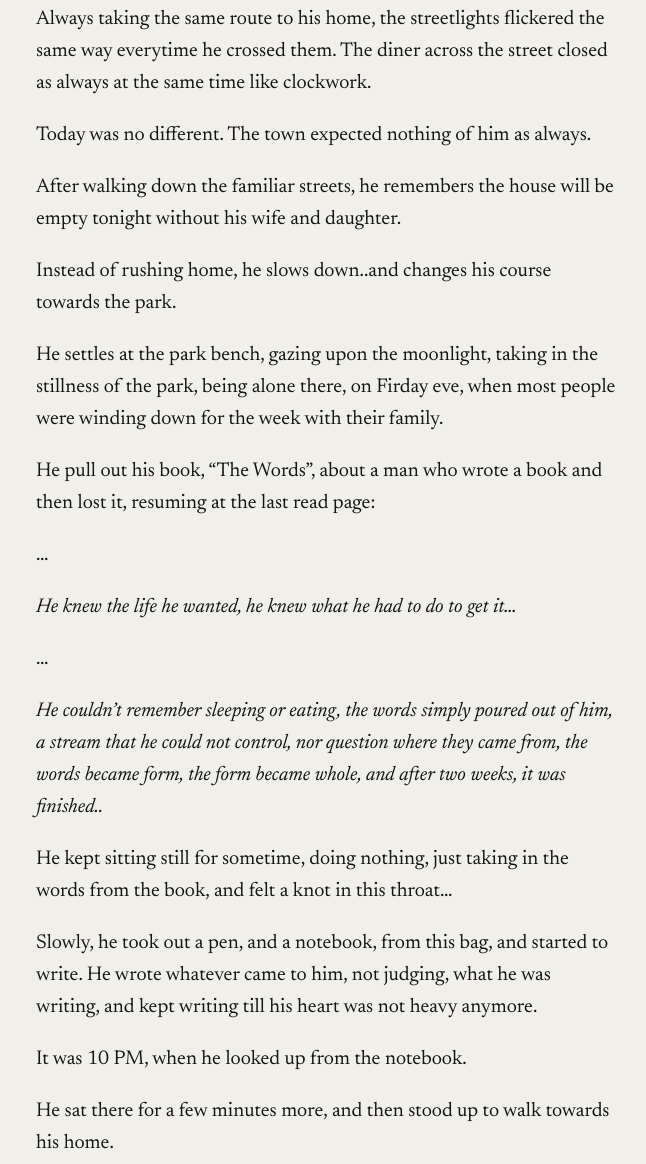
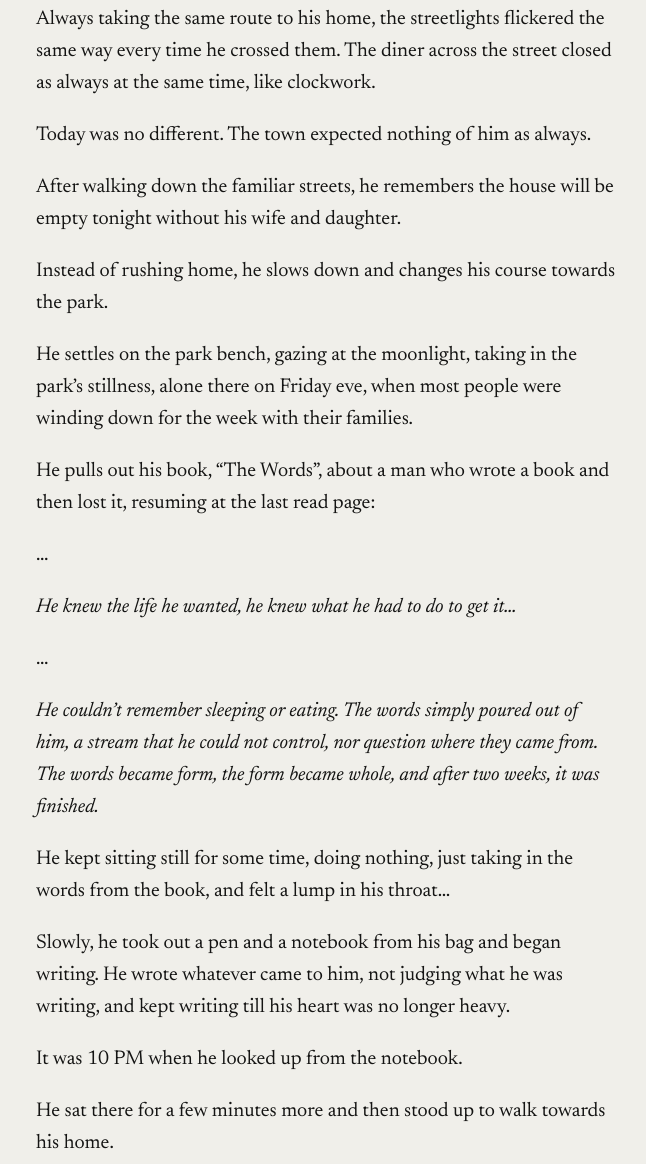
Before and after one commit to mayanknimcet188/mayank.github.io, a plain HTML site: page flash/returning-home/index.html in a window 1280 px wide. Shown: the part 548-1712 px from the top of the page, without its empty margins (314-960 px from the left). Drawn offline with Linux system fonts and the light colour scheme.

Commit message:
Grammar Improvements Flash #2

```diff
--- a/flash/returning-home/index.html
+++ b/flash/returning-home/index.html
@@ -46,24 +46,23 @@
     <h4>Everything was same, yet everything changed.</h4>
     <p class="author-date"><time datetime="2026-01-18T23:05:36+05:30">January 18, 2026</time></p>
 
-<p>The shops were all closed, sidewalks empty.</p>
-<p>Mike, an accountant at the paper factory, saw nothing but his own shadow, while walking down the road on his way home.</p>
+<p>The shops were all closed, and the sidewalks were empty.</p>
+<p>Mike, an accountant at the paper factory, saw nothing but his own shadow while walking down the road on his way home.</p>
 <p>The deafening silence spoke more to him than the sound of the chilling breeze.</p>
-<p>Always taking the same route to his home, the streetlights flickered the same way everytime he crossed them. The diner across the street closed as always at the same time like clockwork.</p>
+<p>Always taking the same route to his home, the streetlights flickered the same way every time he crossed them. The diner across the street closed as always at the same time, like clockwork.</p>
 <p>Today was no different. The town expected nothing of him as always.</p>
-<p>After walking down the familiar streets, he  remembers the house will be empty tonight without his wife and daughter.</p>
-<p>Instead of rushing home, he slows down..and changes his course towards the park.</p>
-<p>He settles at the park bench, gazing upon the moonlight, taking in the stillness of the park, being alone there, on Firday eve, when most people were winding down for the week with their family.</p>
-<p>He pull out his book, &ldquo;The Words&rdquo;,  about a man who wrote a book and then lost it, resuming at the last read page:</p>
+<p>After walking down the familiar streets, he remembers the house will be empty tonight without his wife and daughter.</p>
+<p>Instead of rushing home, he slows down and changes his course towards the park.</p>
+<p>He settles on the park bench, gazing at the moonlight, taking in the park&rsquo;s stillness, alone there on Friday eve, when most people were winding down for the week with their families.</p>
+<p>He pulls out his book, &ldquo;The Words&rdquo;, about a man who wrote a book and then lost it, resuming at the last read page:</p>
 <p>&hellip;</p>
 <p><em>He knew the life he wanted, he knew what he had to do to get it&hellip;</em></p>
 <p>&hellip;</p>
-<p><em>He couldn&rsquo;t remember sleeping or eating, the words simply poured out of him, a stream that he could not control, nor question where they came from, the words became form, the form became whole, and after two weeks, it was finished..</em></p>
-<p>He kept sitting still for sometime, doing nothing, just taking in the words from the book, and felt a knot in this throat&hellip;</p>
-<p>Slowly, he took out a pen, and a notebook, from this bag, and started to write.
-He wrote whatever came to him, not judging, what he was writing, and kept writing till his heart was not heavy anymore.</p>
-<p>It was 10 PM, when he looked up from the notebook.</p>
-<p>He sat there for a few minutes more, and then stood up to walk towards his home.</p>
+<p><em>He couldn&rsquo;t remember sleeping or eating. The words simply poured out of him, a stream that he could not control, nor question where they came from. The words became form, the form became whole, and after two weeks, it was finished.</em></p>
+<p>He kept sitting still for some time, doing nothing, just taking in the words from the book, and felt a lump in his throat…</p>
+<p>Slowly, he took out a pen and a notebook from his bag and began writing. He wrote whatever came to him, not judging what he was writing, and kept writing till his heart was no longer heavy.</p>
+<p>It was 10 PM when he looked up from the notebook.</p>
+<p>He sat there for a few minutes more and then stood up to walk towards his home.</p>
 <p>The breeze didn&rsquo;t seem to be as chilling anymore, as if it had done its job.</p>
 
 
```
